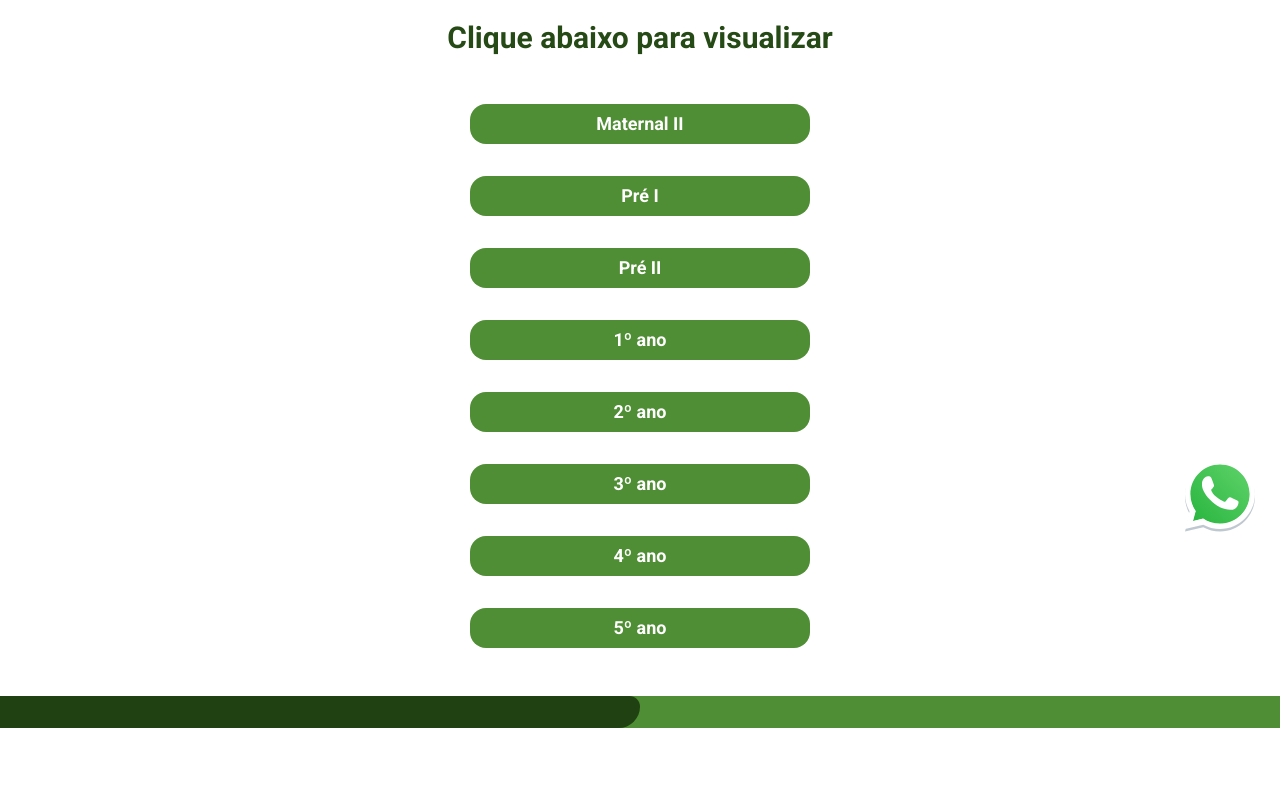
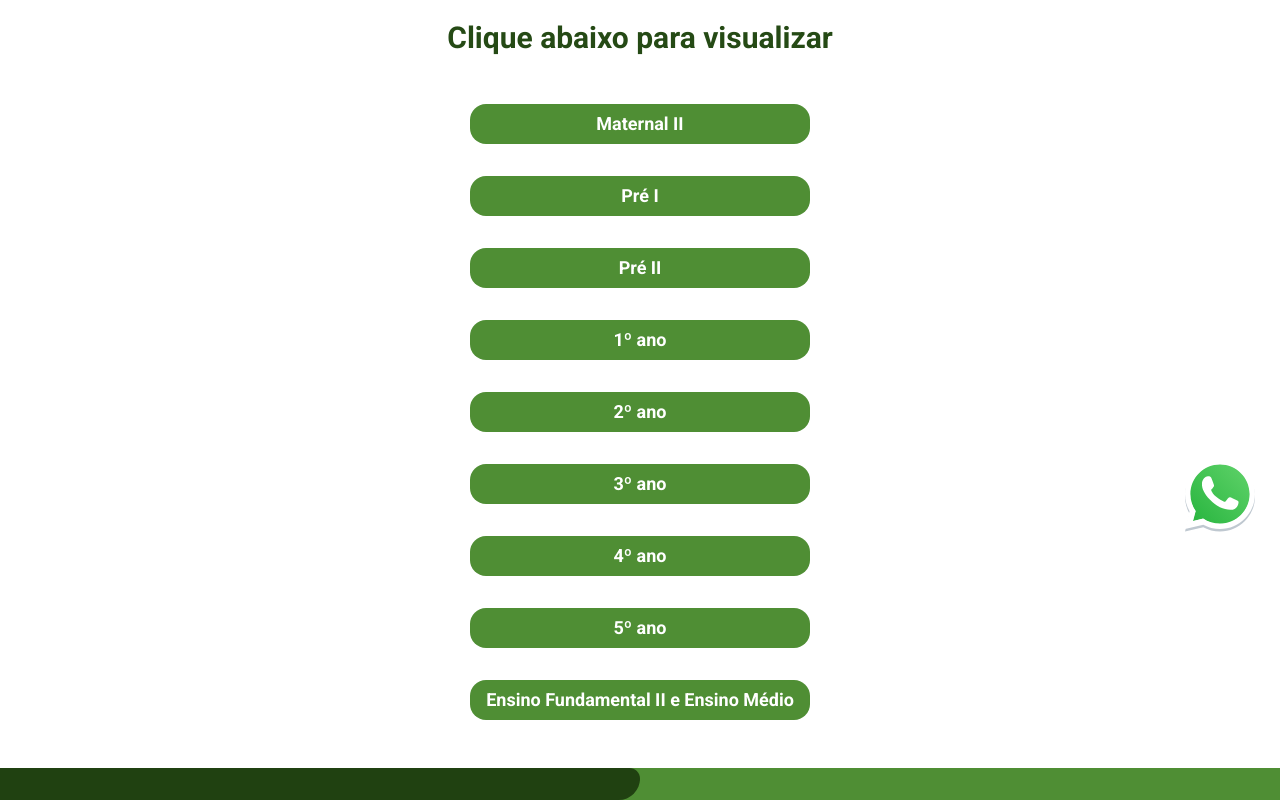
Before and after one commit to joaomarcelospmvaz/veritas, a Next.js app: page /lista-de-material in a window 1280 px wide. Shown: the part 236-1036 px from the top of the page. Before the commit the page ends 964 px from the top, so only its background shows below. Built offline with nearby package versions, Linux system fonts and the light colour scheme.

Commit message:
feat: updating medio material

```diff
--- a/app/lista-de-material/page.tsx
+++ b/app/lista-de-material/page.tsx
@@ -33,9 +33,9 @@ export default function ListaDeMaterial() {
         <a href="/files/material-5ano.docx" target="_blank" className="rounded-2xl h-10 px-4 bg-[#4f8e34] flex justify-center items-center w-full max-w-[340px]">
           5º ano
         </a>
-        {/* <a href="/files/lista-fundamental2-medio.pdf" target="_blank" className="rounded-2xl h-fit min-h-10 px-4 bg-[#4f8e34] flex justify-center items-center w-full max-w-[340px] text-center ">
+        <a href="/files/material-fundamental-medio.pdf" target="_blank" className="rounded-2xl h-fit min-h-10 px-4 bg-[#4f8e34] flex justify-center items-center w-full max-w-[340px] text-center ">
           Ensino Fundamental II e Ensino Médio
-        </a> */}
+        </a>
       </div>
     </div>
   )
```
Also changed, not shown: 1 other file (tests, documents, lock files or other folders).
